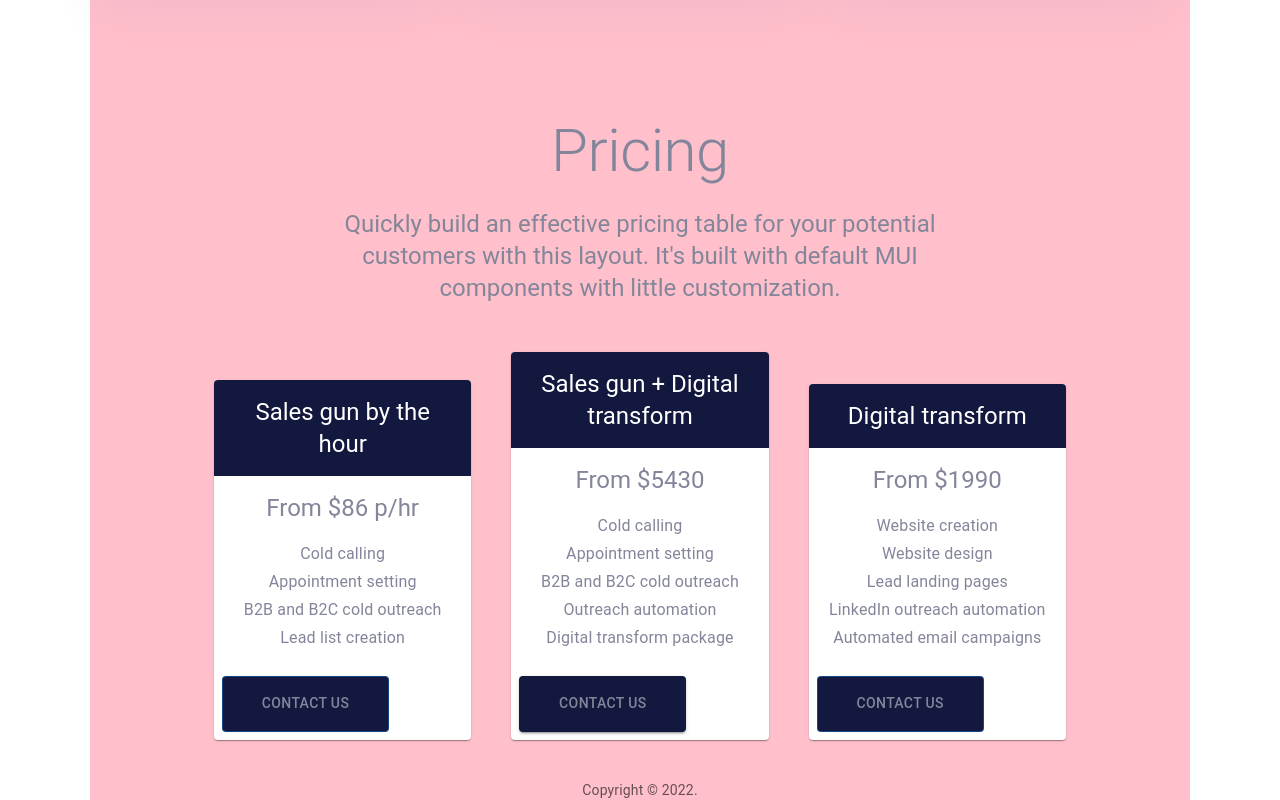
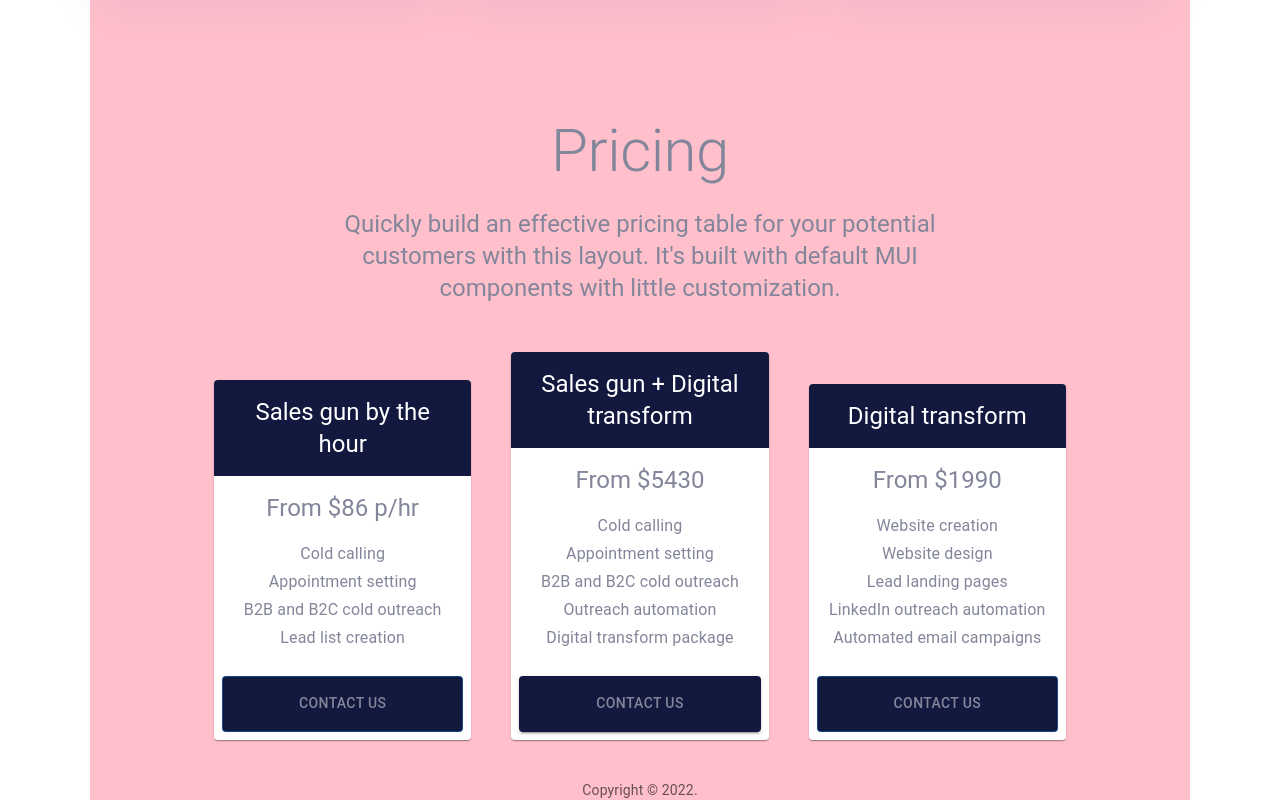
Before and after one commit to shaunvan119/slv-sales-landing-page, a React (Create React App) app: page / in a window 1280 px wide. Shown: the part 1489-2289 px from the top of the page. Built offline with nearby package versions, Linux system fonts and the light colour scheme.

Commit message:
fixed button link issue

```diff
--- a/src/components/Pricing.js
+++ b/src/components/Pricing.js
@@ -154,8 +154,8 @@ function PricingContent() {
                   </ul>
                 </CardContent>
                 <CardActions>
-                  <Link to="/contact">
-                  <Button  variant={tier.buttonVariant} sx={{color:'#83869A', background: '#13183F', }}>
+                <Link style={{ textDecoration: 'none', width: "100%", display: 'flex', justifyContent: 'center' }} to="/contact">
+                  <Button fullWidth variant={tier.buttonVariant} sx={{color:'#83869A', background: '#13183F'}}>
                     {tier.buttonText}
                   </Button>
                   </Link>
```
